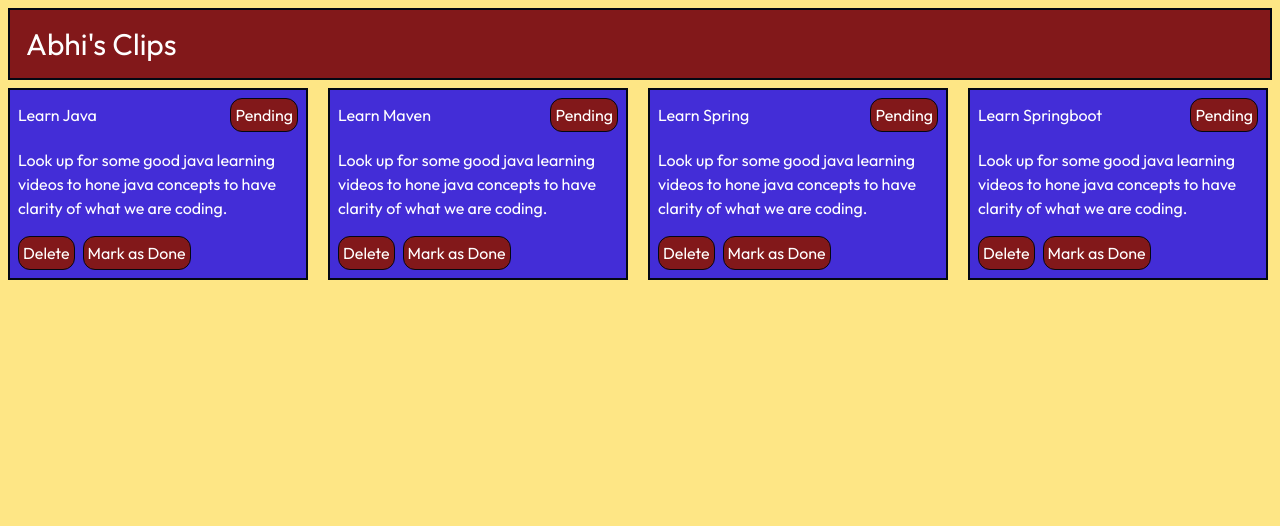
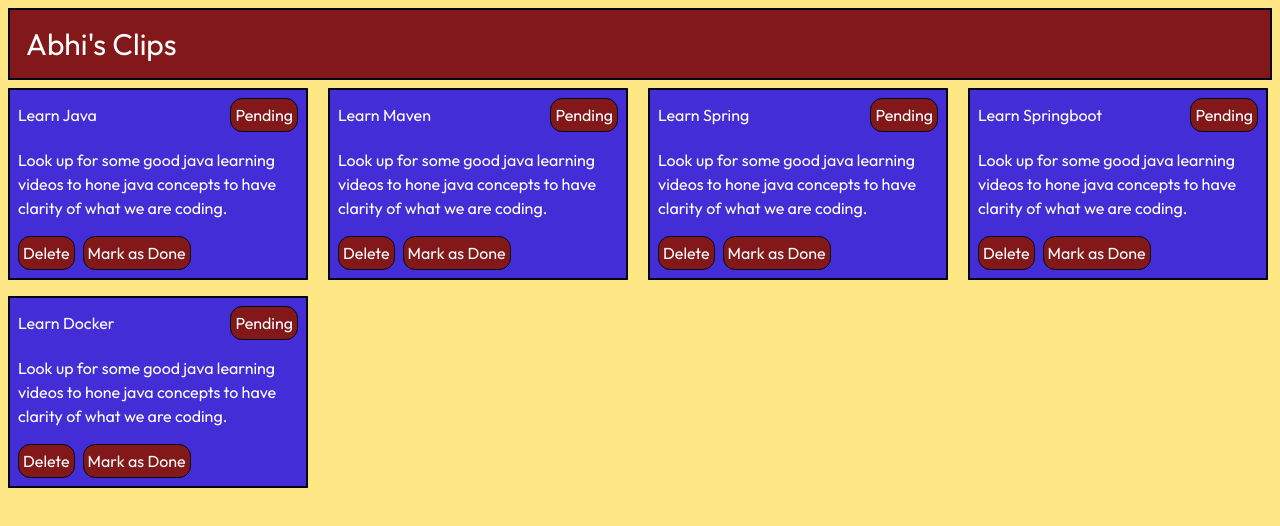
Before and after one commit to RocketMan05-2002/taskify, a React (Vite) app in the folder client/: page /clips in a window 1280 px wide. Shown: the top 526 px of the page. Built offline with nearby package versions, Linux system fonts and the light colour scheme; no server answers.

Commit message:
add card and userslab components, add clipspage and userpage

```diff
--- a/client/src/pages/ClipsPage.jsx
+++ b/client/src/pages/ClipsPage.jsx
@@ -10,6 +10,7 @@
         {id:2, clipHeading:"Learn Maven", clipDescription:"Look up for some good java learning videos to hone java concepts to have clarity of what we are coding."},
         {id:3, clipHeading:"Learn Spring", clipDescription:"Look up for some good java learning videos to hone java concepts to have clarity of what we are coding."},
         {id:4, clipHeading:"Learn Springboot", clipDescription:"Look up for some good java learning videos to hone java concepts to have clarity of what we are coding."},
+        {id:5, clipHeading:"Learn Docker", clipDescription:"Look up for some good java learning videos to hone java concepts to have clarity of what we are coding."},
     ]
     const currentUser = "Abhi";
     return (
```
